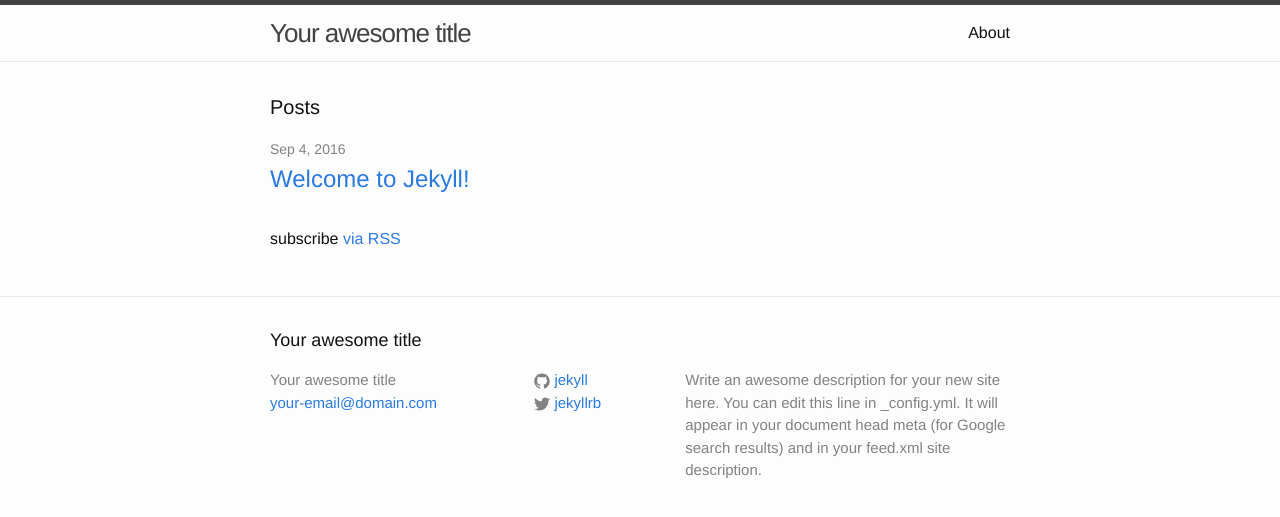
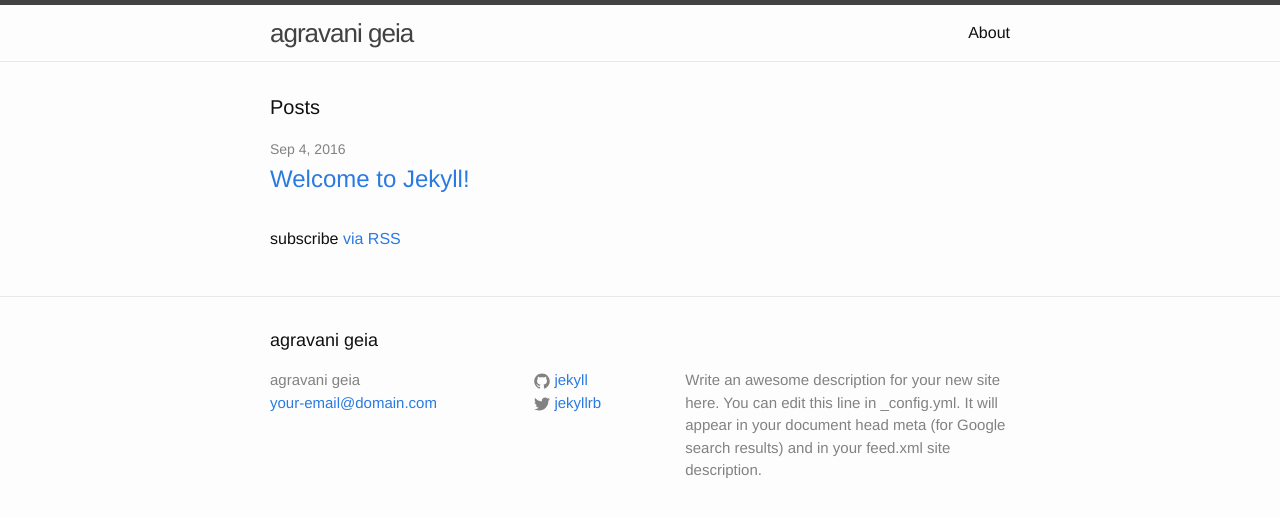
Before and after one commit to Denpeirazei/Denpeirazei.github.io, a Jekyll site: the page built from index.html, in a window 1280 px wide. Shown: the top 517 px of the page. Built offline with Jekyll 4.4.1, drawn with Linux system fonts in a browser that asks for light colours.

Commit message:
Update _config.yml

```diff
--- a/_config.yml
+++ b/_config.yml
@@ -6,7 +6,7 @@
 # 'jekyll serve'. If you change this file, please restart the server process.
 
 # Site settings
-title: Your awesome title
+title: agravani geia
 email: your-email@domain.com
 description: > # this means to ignore newlines until "baseurl:"
   Write an awesome description for your new site here. You can edit this
```
